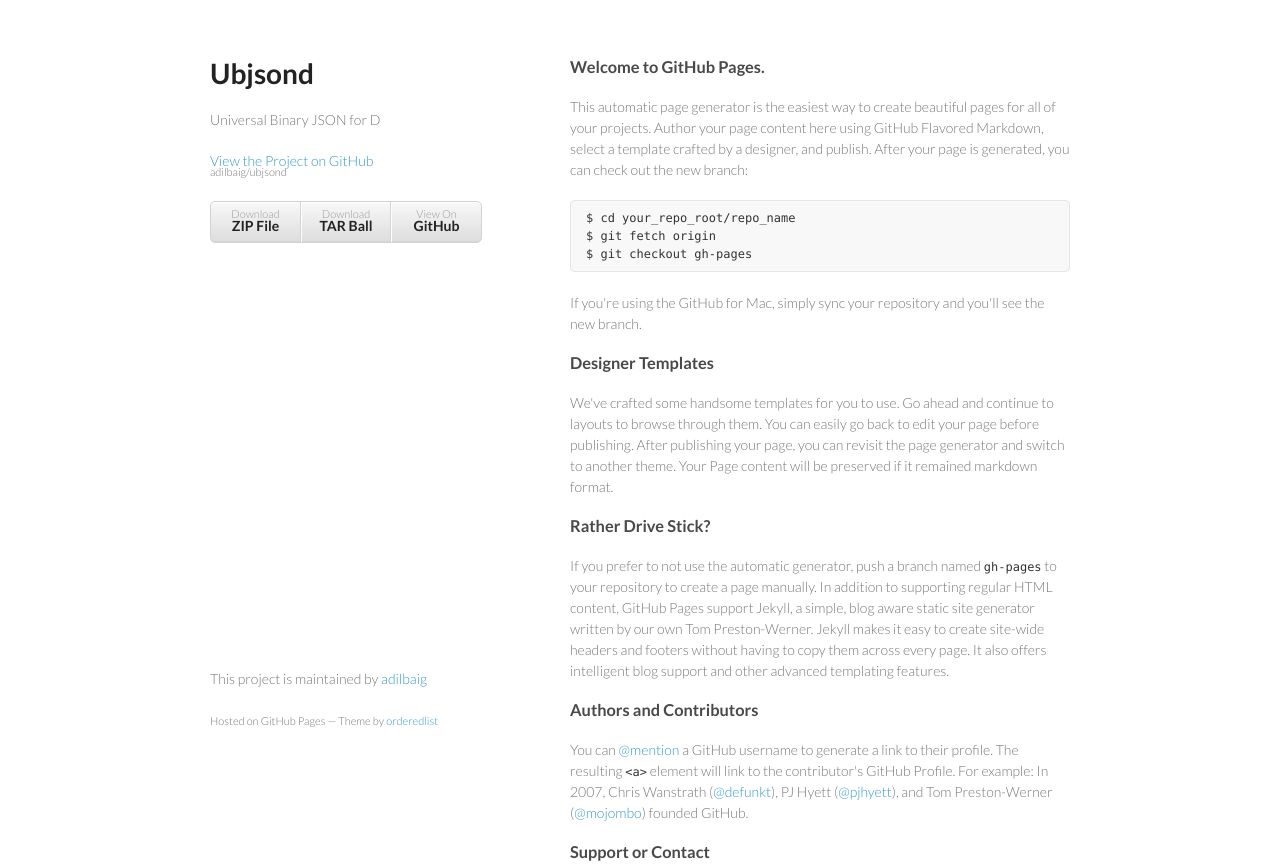
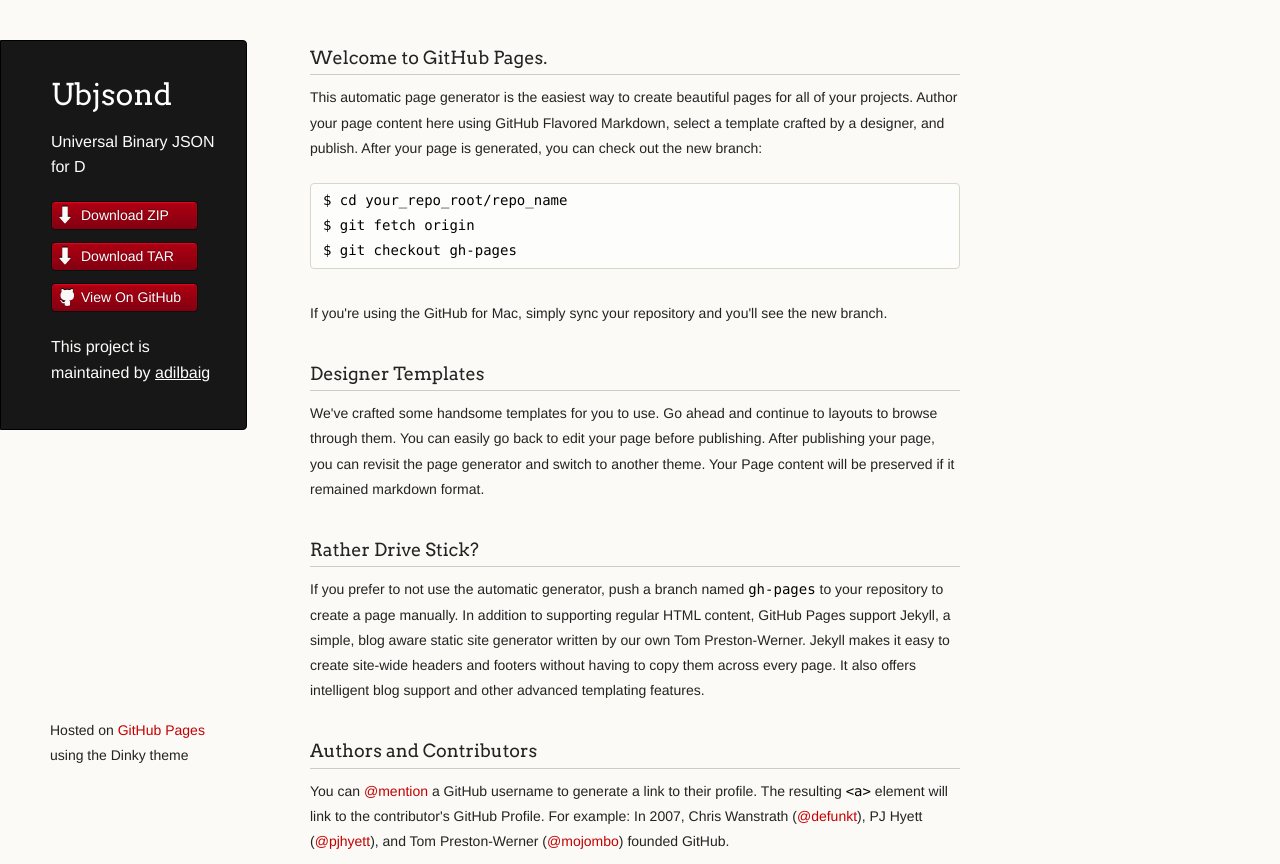
Before and after one commit to adilbaig/ubjsond, a plain HTML site: page index.html in a window 1280 px wide. Shown: the top 864 px of the page. Drawn offline with Linux system fonts and the light colour scheme.

```diff
--- a/index.html
+++ b/index.html
@@ -7,6 +7,7 @@
 
     <link rel="stylesheet" href="stylesheets/styles.css">
     <link rel="stylesheet" href="stylesheets/pygment_trac.css">
+    <script src="javascripts/scale.fix.js"></script>
     <meta name="viewport" content="width=device-width, initial-scale=1, user-scalable=no">
     <!--[if lt IE 9]>
     <script src="//html5shiv.googlecode.com/svn/trunk/html5.js"></script>
@@ -15,17 +16,18 @@
   <body>
     <div class="wrapper">
       <header>
-        <h1>Ubjsond</h1>
-        <p>Universal Binary JSON for D</p>
+        <h1 class="header">Ubjsond</h1>
+        <p class="header">Universal Binary JSON for D</p>
 
-        <p class="view"><a href="https://github.com/adilbaig/ubjsond">View the Project on GitHub <small>adilbaig/ubjsond</small></a></p>
+        <ul>
+          <li class="download"><a class="buttons" href="https://github.com/adilbaig/ubjsond/zipball/master">Download ZIP</a></li>
+          <li class="download"><a class="buttons" href="https://github.com/adilbaig/ubjsond/tarball/master">Download TAR</a></li>
+          <li><a class="buttons github" href="https://github.com/adilbaig/ubjsond">View On GitHub</a></li>
+        </ul>
+
+        <p class="header">This project is maintained by <a class="header name" href="https://github.com/adilbaig">adilbaig</a></p>
 
 
-        <ul>
-          <li><a href="https://github.com/adilbaig/ubjsond/zipball/master">Download <strong>ZIP File</strong></a></li>
-          <li><a href="https://github.com/adilbaig/ubjsond/tarball/master">Download <strong>TAR Ball</strong></a></li>
-          <li><a href="https://github.com/adilbaig/ubjsond">View On <strong>GitHub</strong></a></li>
-        </ul>
       </header>
       <section>
         <h3>Welcome to GitHub Pages.</h3>
@@ -56,11 +58,10 @@
 <p>Having trouble with Pages? Check out the documentation at <a href="http://help.github.com/pages">http://help.github.com/pages</a> or contact <a href="mailto:support@github.com">support@github.com</a> and we’ll help you sort it out.</p>
       </section>
       <footer>
-        <p>This project is maintained by <a href="https://github.com/adilbaig">adilbaig</a></p>
-        <p><small>Hosted on GitHub Pages &mdash; Theme by <a href="https://github.com/orderedlist">orderedlist</a></small></p>
+        <p><small>Hosted on <a href="https://pages.github.com">GitHub Pages</a> using the Dinky theme</small></p>
       </footer>
     </div>
-    <script src="javascripts/scale.fix.js"></script>
+    <!--[if !IE]><script>fixScale(document);</script><![endif]-->
 
   </body>
 </html>
--- a/stylesheets/styles.css
+++ b/stylesheets/styles.css
@@ -1,186 +1,328 @@
-@import url(https://fonts.googleapis.com/css?family=Lato:300italic,700italic,300,700);
+@import url(https://fonts.googleapis.com/css?family=Arvo:400,700,400italic);
+
+/* MeyerWeb Reset */
+
+html, body, div, span, applet, object, iframe,
+h1, h2, h3, h4, h5, h6, p, blockquote, pre,
+a, abbr, acronym, address, big, cite, code,
+del, dfn, em, img, ins, kbd, q, s, samp,
+small, strike, strong, sub, sup, tt, var,
+b, u, i, center,
+dl, dt, dd, ol, ul, li,
+fieldset, form, label, legend,
+table, caption, tbody, tfoot, thead, tr, th, td,
+article, aside, canvas, details, embed,
+figure, figcaption, footer, header, hgroup,
+menu, nav, output, ruby, section, summary,
+time, mark, audio, video {
+  margin: 0;
+  padding: 0;
+  border: 0;
+  font: inherit;
+  vertical-align: baseline;
+}
+
+
+/* Base text styles */
 
 body {
-  padding:50px;
-  font:14px/1.5 Lato, "Helvetica Neue", Helvetica, Arial, sans-serif;
-  color:#777;
-  font-weight:300;
+  padding:10px 50px 0 0;
+  font-family:"Helvetica Neue", Helvetica, Arial, sans-serif;
+	font-size: 14px;
+	color: #232323;
+	background-color: #FBFAF7;
+	margin: 0;
+	line-height: 1.8em;
+	-webkit-font-smoothing: antialiased;
+
 }
 
 h1, h2, h3, h4, h5, h6 {
-  color:#222;
-  margin:0 0 20px;
+  color:#232323;
+  margin:36px 0 10px;
 }
 
-p, ul, ol, table, pre, dl {
-  margin:0 0 20px;
+p, ul, ol, table, dl {
+  margin:0 0 22px;
 }
 
 h1, h2, h3 {
-  line-height:1.1;
+	font-family: Arvo, Monaco, serif;
+  line-height:1.3;
+	font-weight: normal;
+}
+
+h1,h2, h3 {
+	display: block;
+	border-bottom: 1px solid #ccc;
+	padding-bottom: 5px;
 }
 
 h1 {
-  font-size:28px;
+	font-size: 30px;
 }
 
 h2 {
-  color:#393939;
+	font-size: 24px;
 }
 
-h3, h4, h5, h6 {
-  color:#494949;
+h3 {
+	font-size: 18px;
+}
+
+h4, h5, h6 {
+	font-family: Arvo, Monaco, serif;
+	font-weight: 700;
 }
 
 a {
-  color:#39c;
-  font-weight:400;
+  color:#C30000;
+  font-weight:200;
   text-decoration:none;
 }
 
-a small {
-  font-size:11px;
-  color:#777;
-  margin-top:-0.6em;
-  display:block;
+a:hover {
+	text-decoration: underline;
 }
 
-.wrapper {
-  width:860px;
-  margin:0 auto;
+a small {
+	font-size: 12px;
+}
+
+em {
+	font-style: italic;
+}
+
+strong {
+  font-weight:700;
+}
+
+ul li {
+  list-style: inside;
+  padding-left: 25px;
+}
+
+ol li {
+  list-style: decimal inside;
+  padding-left: 20px;
 }
 
 blockquote {
-  border-left:1px solid #e5e5e5;
-  margin:0;
-  padding:0 0 0 20px;
-  font-style:italic;
+  margin: 0;
+  padding: 0 0 0 20px;
+  font-style: italic;
 }
 
+dl, dt, dd, dl p {
+	font-color: #444;
+}
+
+dl dt {
+  font-weight: bold;
+}
+
+dl dd {
+  padding-left: 20px;
+  font-style: italic;
+}
+
+dl p {
+  padding-left: 20px;
+  font-style: italic;
+}
+
+hr {
+  border:0;
+  background:#ccc;
+  height:1px;
+  margin:0 0 24px;
+}
+
+/* Images */
+
+img {
+  position: relative;
+  margin: 0 auto;
+  max-width: 650px;
+  padding: 5px;
+  margin: 10px 0 32px 0;
+  border: 1px solid #ccc;
+}
+
+
+/* Code blocks */
+
 code, pre {
-  font-family:Monaco, Bitstream Vera Sans Mono, Lucida Console, Terminal;
-  color:#333;
-  font-size:12px;
+	font-family: Monaco, "Bitstream Vera Sans Mono", "Lucida Console", Terminal, monospace;
+  color:#000;
+  font-size:14px;
 }
 
 pre {
-  padding:8px 15px;
-  background: #f8f8f8;
-  border-radius:5px;
-  border:1px solid #e5e5e5;
-  overflow-x: auto;
+	padding: 4px 12px;
+  background: #FDFEFB;
+  border-radius:4px;
+  border:1px solid #D7D8C8;
+  overflow: auto;
+  overflow-y: hidden;
+	margin-bottom: 32px;
+}
+
+
+/* Tables */
+
+table {
+  width:100%;
 }
 
 table {
-  width:100%;
-  border-collapse:collapse;
+  border: 1px solid #ccc;
+  margin-bottom: 32px;
+  text-align: left;
+ }
+
+th {
+  font-family: 'Arvo', Helvetica, Arial, sans-serif;
+	font-size: 18px;
+	font-weight: normal;
+  padding: 10px;
+  background: #232323;
+  color: #FDFEFB;
+ }
+
+td {
+  padding: 10px;
+	background: #ccc;
+ }
+
+
+/* Wrapper */
+.wrapper {
+  width:960px;
 }
 
-th, td {
-  text-align:left;
-  padding:5px 10px;
-  border-bottom:1px solid #e5e5e5;
+
+/* Header */
+
+header {
+	background-color: #171717;
+	color: #FDFDFB;
+  width:170px;
+  float:left;
+  position:fixed;
+	border: 1px solid #000;
+	-webkit-border-top-right-radius: 4px;
+	-webkit-border-bottom-right-radius: 4px;
+	-moz-border-radius-topright: 4px;
+	-moz-border-radius-bottomright: 4px;
+	border-top-right-radius: 4px;
+	border-bottom-right-radius: 4px;
+	padding: 34px 25px 22px 50px;
+	margin: 30px 25px 0 0;
+	-webkit-font-smoothing: antialiased;
 }
 
-dt {
-  color:#444;
-  font-weight:700;
+p.header {
+	font-size: 16px;
 }
 
-th {
-  color:#444;
+h1.header {
+	font-family: Arvo, sans-serif;
+	font-size: 30px;
+	font-weight: 300;
+	line-height: 1.3em;
+	border-bottom: none;
+	margin-top: 0;
 }
 
-img {
-  max-width:100%;
+
+h1.header, a.header, a.name, header a{
+	color: #fff;
 }
 
-header {
-  width:270px;
-  float:left;
-  position:fixed;
+a.header {
+	text-decoration: underline;
+}
+
+a.name {
+	white-space: nowrap;
 }
 
 header ul {
   list-style:none;
-  height:40px;
-
   padding:0;
-
-  background: #eee;
-  background: -moz-linear-gradient(top, #f8f8f8 0%, #dddddd 100%);
-  background: -webkit-gradient(linear, left top, left bottom, color-stop(0%,#f8f8f8), color-stop(100%,#dddddd));
-  background: -webkit-linear-gradient(top, #f8f8f8 0%,#dddddd 100%);
-  background: -o-linear-gradient(top, #f8f8f8 0%,#dddddd 100%);
-  background: -ms-linear-gradient(top, #f8f8f8 0%,#dddddd 100%);
-  background: linear-gradient(top, #f8f8f8 0%,#dddddd 100%);
-
-  border-radius:5px;
-  border:1px solid #d2d2d2;
-  box-shadow:inset #fff 0 1px 0, inset rgba(0,0,0,0.03) 0 -1px 0;
-  width:270px;
 }
 
 header li {
-  width:89px;
-  float:left;
-  border-right:1px solid #d2d2d2;
-  height:40px;
+	list-style-type: none;
+  width:132px;
+  height:15px;
+	margin-bottom: 12px;
+	line-height: 1em;
+	padding: 6px 6px 6px 7px;
+
+	background: #AF0011;
+	background: -moz-linear-gradient(top, #AF0011 0%, #820011 100%);
+  background: -webkit-gradient(linear, left top, left bottom, color-stop(0%,#f8f8f8), color-stop(100%,#dddddd));
+  background: -webkit-linear-gradient(top, #AF0011 0%,#820011 100%);
+  background: -o-linear-gradient(top, #AF0011 0%,#820011 100%);
+  background: -ms-linear-gradient(top, #AF0011 0%,#820011 100%);
+  background: linear-gradient(top, #AF0011 0%,#820011 100%);
+
+	border-radius:4px;
+  border:1px solid #0D0D0D;
+
+	-webkit-box-shadow: inset 0px 1px 1px 0 rgba(233,2,38, 1);
+	box-shadow: inset 0px 1px 1px 0 rgba(233,2,38, 1);
+
 }
 
-header ul a {
-  line-height:1;
-  font-size:11px;
-  color:#999;
-  display:block;
-  text-align:center;
-  padding-top:6px;
-  height:40px;
+header li:hover {
+	background: #C3001D;
+	background: -moz-linear-gradient(top, #C3001D 0%, #950119 100%);
+  background: -webkit-gradient(linear, left top, left bottom, color-stop(0%,#f8f8f8), color-stop(100%,#dddddd));
+  background: -webkit-linear-gradient(top, #C3001D 0%,#950119 100%);
+  background: -o-linear-gradient(top, #C3001D 0%,#950119 100%);
+  background: -ms-linear-gradient(top, #C3001D 0%,#950119 100%);
+  background: linear-gradient(top, #C3001D 0%,#950119 100%);
 }
 
-strong {
-  color:#222;
-  font-weight:700;
+a.buttons {
+	-webkit-font-smoothing: antialiased;
+	background: url(../images/arrow-down.png) no-repeat;
+	font-weight: normal;
+	text-shadow: rgba(0, 0, 0, 0.4) 0 -1px 0;
+	padding: 2px 2px 2px 22px;
+	height: 30px;
 }
 
-header ul li + li {
-  width:88px;
-  border-left:1px solid #fff;
+a.github {
+	background: url(../images/octocat-small.png) no-repeat 1px;
 }
 
-header ul li + li + li {
-  border-right:none;
-  width:89px;
+a.buttons:hover {
+	color: #fff;
+	text-decoration: none;
 }
 
-header ul a strong {
-  font-size:14px;
-  display:block;
-  color:#222;
-}
+
+/* Section - for main page content */
 
 section {
-  width:500px;
+  width:650px;
   float:right;
   padding-bottom:50px;
 }
 
-small {
-  font-size:11px;
-}
 
-hr {
-  border:0;
-  background:#e5e5e5;
-  height:1px;
-  margin:0 0 20px;
-}
+/* Footer */
 
 footer {
-  width:270px;
+  width:170px;
   float:left;
   position:fixed;
-  bottom:50px;
+  bottom:10px;
+	padding-left: 50px;
 }
 
 @media print, screen and (max-width: 960px) {
@@ -196,14 +338,18 @@
     width:auto;
   }
 
+	footer {
+		border-top: 1px solid #ccc;
+		margin:0 84px 0 50px;
+		padding:0;
+	}
+
   header {
     padding-right:320px;
   }
 
   section {
-    border:1px solid #e5e5e5;
-    border-width:1px 0;
-    padding:20px 0;
+    padding:20px 84px 20px 50px;
     margin:0 0 20px;
   }
 
@@ -213,8 +359,8 @@
 
   header ul {
     position:absolute;
-    right:50px;
-    top:52px;
+    right:130px;
+    top:84px;
   }
 }
 
@@ -224,26 +370,38 @@
   }
 
   header {
-    padding:0;
+    padding:10px 20px 0;
+		margin-right: 0;
   }
+
+	section {
+    padding:10px 0 10px 20px;
+    margin:0 0 30px;
+  }
+
+	footer {
+		margin: 0 0 0 30px;
+	}
 
   header ul, header p.view {
     position:static;
   }
-
-  pre, code {
-    word-wrap:normal;
-  }
 }
 
 @media print, screen and (max-width: 480px) {
-  body {
-    padding:15px;
+
+  header ul li.download {
+    display:none;
   }
 
-  header ul {
-    display:none;
-  }
+	footer {
+		margin: 0 0 0 20px;
+	}
+
+	footer a{
+		display:block;
+	}
+
 }
 
 @media print {
```
Also changed, not shown: javascripts/scale.fix.js (+20 -17 lines), params.json (+1 -1 lines), images/arrow-down.png (added), images/octocat-small.png (added).
